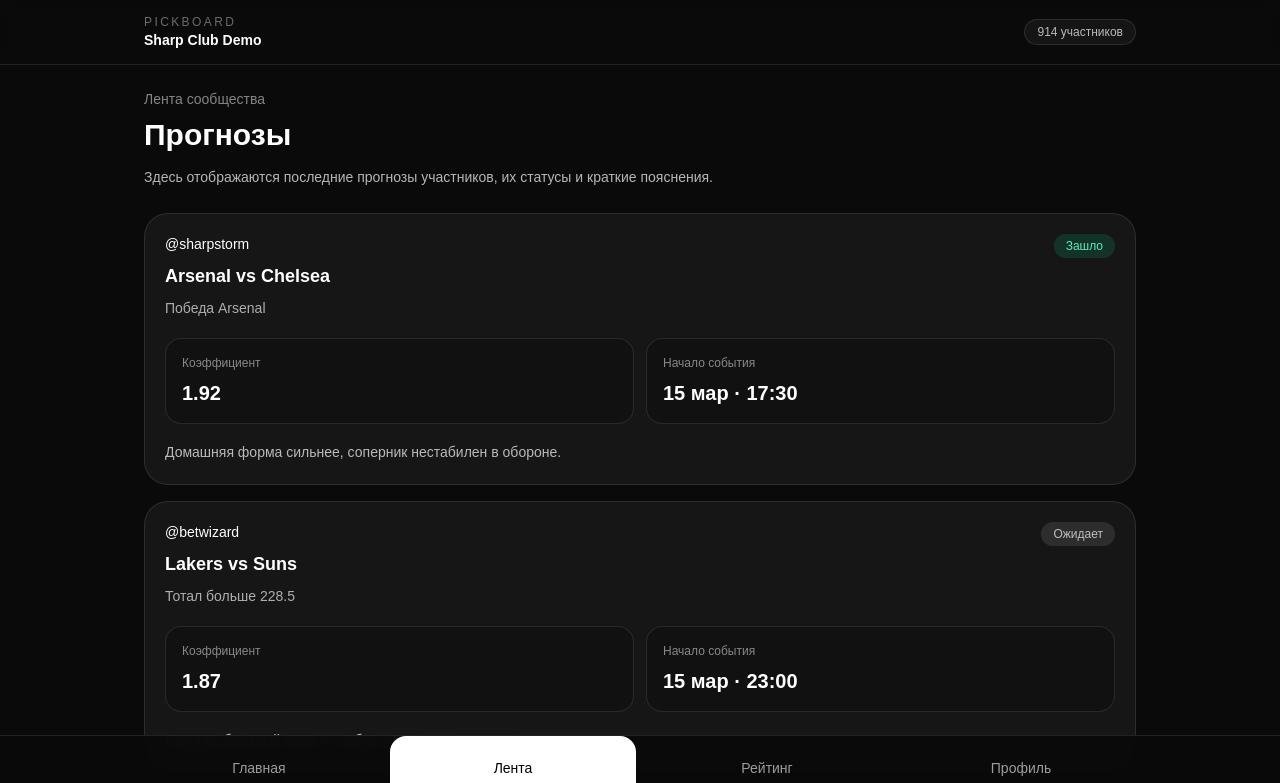
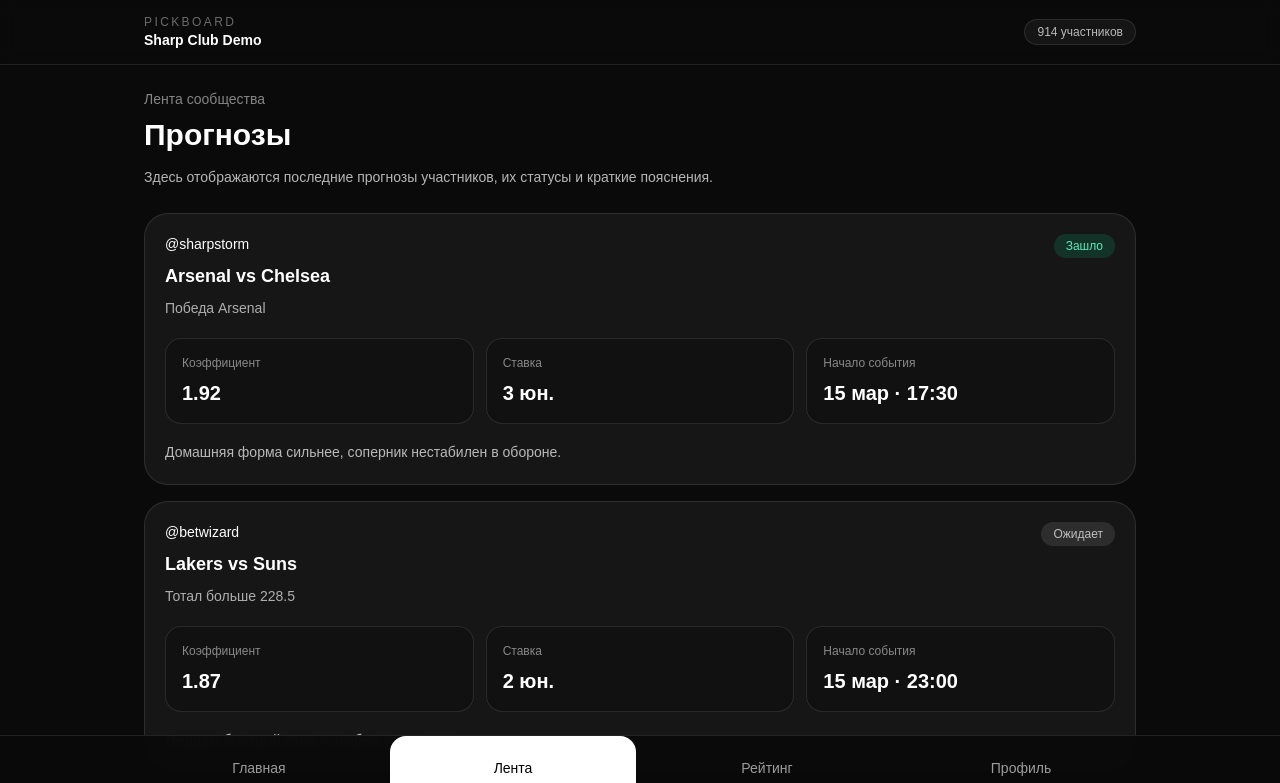
Before and after one commit to visitvitosatos-pixel/pickboard, a Next.js app: page /feed in a window 1280 px wide. Shown: the top 783 px of the page. Built offline with nearby package versions, Linux system fonts and the light colour scheme.

Commit message:
feat: persist created picks locally and show them in feed

```diff
--- a/src/features/pick-form/add-pick-form.tsx
+++ b/src/features/pick-form/add-pick-form.tsx
@@ -2,6 +2,8 @@
 
 import { useEffect, useMemo, useState } from "react";
 import { PickCard } from "@/features/picks/pick-card";
+import { savePickToStorage } from "@/lib/utils/picks-storage";
+import type { StoredPick } from "@/types/pick";
 
 type FormState = {
   sport: string;
@@ -122,12 +124,36 @@ function validateForm(form: FormState): FormErrors {
   return errors;
 }
 
+function buildStoredPick(form: FormState): StoredPick {
+  return {
+    id: crypto.randomUUID(),
+    author: "@visit.vitos.atos",
+    sport: form.sport,
+    league: form.league,
+    eventName: form.league
+      ? `${form.eventName} · ${form.league}`
+      : form.eventName,
+    market: form.marketType,
+    odds: form.odds,
+    stakeUnits: form.stakeUnits,
+    startTime: formatEventTime(form.eventStartAt),
+    note:
+      form.note ||
+      `Вид спорта: ${form.sport || "не указан"} · Ставка: ${
+        form.stakeUnits || "не указана"
+      } юн.`,
+    status: "pending",
+    createdAt: new Date().toISOString(),
+  };
+}
+
 export function AddPickForm() {
   const [form, setForm] = useState<FormState>(initialFormState);
   const [errors, setErrors] = useState<FormErrors>({});
   const [isDraftSaved, setIsDraftSaved] = useState(false);
-  const [submittedPick, setSubmittedPick] = useState<FormState | null>(null);
+  const [submittedPick, setSubmittedPick] = useState<StoredPick | null>(null);
   const [isDraftLoaded, setIsDraftLoaded] = useState(false);
+  const [isSavedToFeed, setIsSavedToFeed] = useState(false);
 
   useEffect(() => {
     const savedDraft = window.localStorage.getItem(draftStorageKey);
@@ -163,6 +189,10 @@ export function AddPickForm() {
     if (isDraftSaved) {
       setIsDraftSaved(false);
     }
+
+    if (isSavedToFeed) {
+      setIsSavedToFeed(false);
+    }
   }
 
   function handleSubmit(event: React.FormEvent<HTMLFormElement>) {
@@ -174,12 +204,17 @@ export function AddPickForm() {
       setErrors(nextErrors);
       setSubmittedPick(null);
       setIsDraftSaved(false);
+      setIsSavedToFeed(false);
       return;
     }
 
+    const nextPick = buildStoredPick(form);
+
+    savePickToStorage(nextPick);
     setErrors({});
-    setSubmittedPick(form);
+    setSubmittedPick(nextPick);
     setIsDraftSaved(false);
+    setIsSavedToFeed(true);
     window.localStorage.removeItem(draftStorageKey);
   }
 
@@ -187,6 +222,7 @@ export function AddPickForm() {
     window.localStorage.setItem(draftStorageKey, JSON.stringify(form));
     setIsDraftSaved(true);
     setSubmittedPick(null);
+    setIsSavedToFeed(false);
   }
 
   function handleClearDraft() {
@@ -196,6 +232,7 @@ export function AddPickForm() {
     setIsDraftSaved(false);
     setSubmittedPick(null);
     setIsDraftLoaded(false);
+    setIsSavedToFeed(false);
   }
 
   return (
@@ -405,6 +442,12 @@ export function AddPickForm() {
         </div>
       ) : null}
 
+      {isSavedToFeed ? (
+        <div className="rounded-3xl border border-emerald-400/20 bg-emerald-400/10 p-4 text-sm text-emerald-200">
+          Прогноз сохранен локально. Теперь открой ленту — запись уже должна быть там.
+        </div>
+      ) : null}
+
       {submittedPick ? (
         <section className="space-y-4">
           <div>
@@ -415,22 +458,14 @@ export function AddPickForm() {
           </div>
 
           <PickCard
-            author="@visit.vitos.atos"
-            eventName={
-              submittedPick.league
-                ? `${submittedPick.eventName} · ${submittedPick.league}`
-                : submittedPick.eventName || "Без названия события"
-            }
-            market={submittedPick.marketType || "Рынок не указан"}
-            odds={submittedPick.odds || "—"}
-            status="pending"
-            note={
-              submittedPick.note ||
-              `Вид спорта: ${submittedPick.sport || "не указан"} · Ставка: ${
-                submittedPick.stakeUnits || "не указана"
-              } юн.`
-            }
-            startTime={formatEventTime(submittedPick.eventStartAt)}
+            author={submittedPick.author}
+            eventName={submittedPick.eventName}
+            market={submittedPick.market}
+            odds={submittedPick.odds}
+            status={submittedPick.status}
+            note={submittedPick.note}
+            startTime={submittedPick.startTime}
+            stakeUnits={submittedPick.stakeUnits}
           />
         </section>
       ) : null}
--- a/src/features/picks/pick-card.tsx
+++ b/src/features/picks/pick-card.tsx
@@ -6,6 +6,7 @@ type PickCardProps = {
   status: "pending" | "won" | "lost";
   note: string;
   startTime: string;
+  stakeUnits?: string;
 };
 
 const statusMap: Record<PickCardProps["status"], string> = {
@@ -28,6 +29,7 @@ export function PickCard({
   status,
   note,
   startTime,
+  stakeUnits,
 }: PickCardProps) {
   return (
     <article className="rounded-3xl border border-white/10 bg-white/5 p-5">
@@ -45,10 +47,17 @@ export function PickCard({
         </span>
       </div>
 
-      <div className="mt-5 grid gap-3 sm:grid-cols-2">
+      <div className="mt-5 grid gap-3 sm:grid-cols-3">
         <div className="rounded-2xl border border-white/10 bg-black/20 p-4">
           <p className="text-xs text-white/50">Коэффициент</p>
           <p className="mt-2 text-xl font-semibold text-white">{odds}</p>
+        </div>
+
+        <div className="rounded-2xl border border-white/10 bg-black/20 p-4">
+          <p className="text-xs text-white/50">Ставка</p>
+          <p className="mt-2 text-xl font-semibold text-white">
+            {stakeUnits ? `${stakeUnits} юн.` : "—"}
+          </p>
         </div>
 
         <div className="rounded-2xl border border-white/10 bg-black/20 p-4">
--- a/src/features/picks/picks-feed.tsx
+++ b/src/features/picks/picks-feed.tsx
@@ -1,3 +1,7 @@
+"use client";
+
+import { useMemo } from "react";
+import { getStoredPicks } from "@/lib/utils/picks-storage";
 import { PickCard } from "@/features/picks/pick-card";
 
 const demoPicks = [
@@ -10,6 +14,7 @@ const demoPicks = [
     status: "won" as const,
     note: "Домашняя форма сильнее, соперник нестабилен в обороне.",
     startTime: "15 мар · 17:30",
+    stakeUnits: "3",
   },
   {
     id: "2",
@@ -20,6 +25,7 @@ const demoPicks = [
     status: "pending" as const,
     note: "Ожидаю быстрый темп и слабую защиту на периметре.",
     startTime: "15 мар · 23:00",
+    stakeUnits: "2",
   },
   {
     id: "3",
@@ -30,13 +36,20 @@ const demoPicks = [
     status: "lost" as const,
     note: "Ставка по форме атаки, но матч ушел в закрытый сценарий.",
     startTime: "14 мар · 21:45",
+    stakeUnits: "4",
   },
 ];
 
 export function PicksFeed() {
+  const allPicks = useMemo(() => {
+    const storedPicks = getStoredPicks();
+
+    return [...storedPicks, ...demoPicks];
+  }, []);
+
   return (
     <section className="space-y-4">
-      {demoPicks.map((pick) => (
+      {allPicks.map((pick) => (
         <PickCard
           key={pick.id}
           author={pick.author}
@@ -46,6 +59,7 @@ export function PicksFeed() {
           status={pick.status}
           note={pick.note}
           startTime={pick.startTime}
+          stakeUnits={pick.stakeUnits}
         />
       ))}
     </section>
--- /dev/null
+++ b/src/lib/utils/picks-storage.ts
@@ -0,0 +1,47 @@
+import type { StoredPick } from "@/types/pick";
+
+const storageKey = "pickboard:picks";
+
+export function getStoredPicks(): StoredPick[] {
+  if (typeof window === "undefined") {
+    return [];
+  }
+
+  const rawValue = window.localStorage.getItem(storageKey);
+
+  if (!rawValue) {
+    return [];
+  }
+
+  try {
+    const parsedValue = JSON.parse(rawValue) as StoredPick[];
+
+    if (!Array.isArray(parsedValue)) {
+      return [];
+    }
+
+    return parsedValue;
+  } catch {
+    return [];
+  }
+}
+
+export function savePickToStorage(pick: StoredPick) {
+  if (typeof window === "undefined") {
+    return;
+  }
+
+  const currentPicks = getStoredPicks();
+
+  const nextPicks = [pick, ...currentPicks];
+
+  window.localStorage.setItem(storageKey, JSON.stringify(nextPicks));
+}
+
+export function clearStoredPicks() {
+  if (typeof window === "undefined") {
+    return;
+  }
+
+  window.localStorage.removeItem(storageKey);
+}
--- /dev/null
+++ b/src/types/pick.ts
@@ -0,0 +1,16 @@
+export type PickStatus = "pending" | "won" | "lost";
+
+export type StoredPick = {
+  id: string;
+  author: string;
+  sport: string;
+  league: string;
+  eventName: string;
+  market: string;
+  odds: string;
+  stakeUnits: string;
+  startTime: string;
+  note: string;
+  status: PickStatus;
+  createdAt: string;
+};
```
